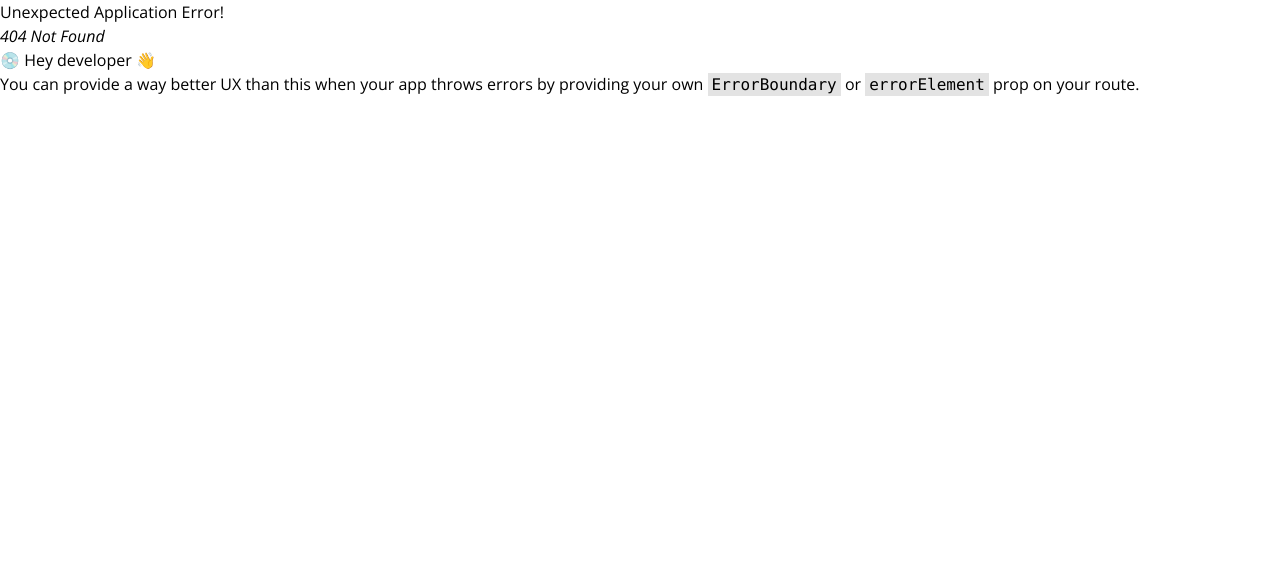
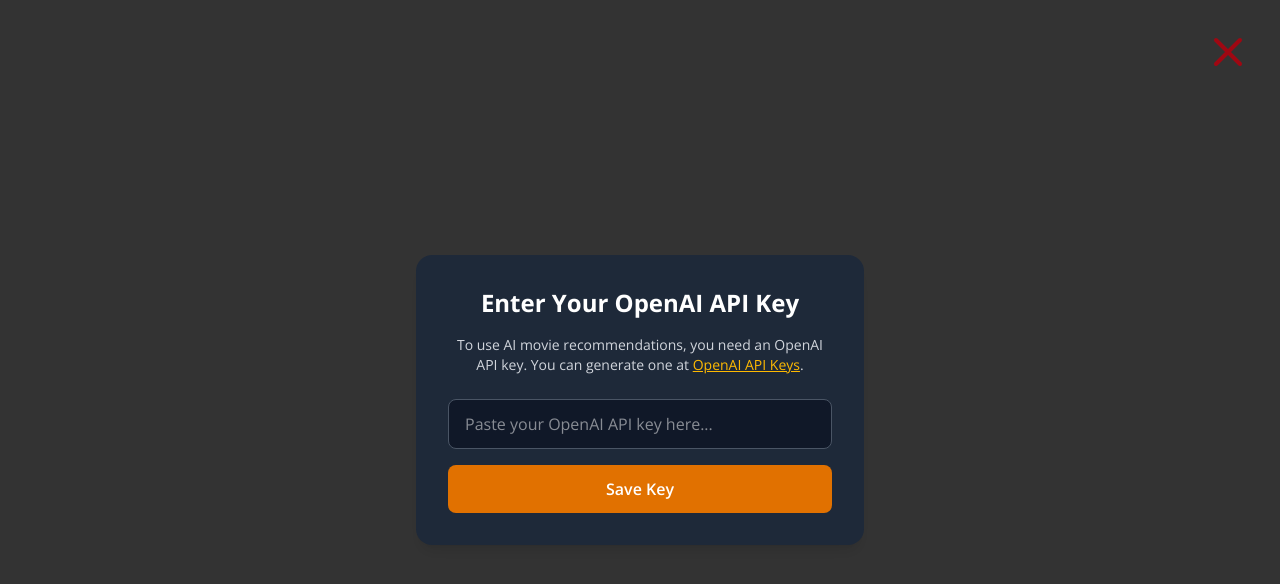
Before and after one commit to sahilkr37/CineGuide, a React (Vite) app: page /keyInput in a window 1280 px wide. Before the commit this address had no page. Shown: the top 584 px of the page. Built offline with nearby package versions, Linux system fonts and the light colour scheme.

Commit message:
added input for openAiKey

```diff
--- a/src/components/Header.jsx
+++ b/src/components/Header.jsx
@@ -6,6 +6,9 @@
 import { addUser, removeUser } from "../redux/userSlice";
 import { useDispatch, useSelector } from "react-redux";
 import SearchBar from "./SearchBar";
+import KeyInput from "./KeyInput";
+
+import { clearAIKey } from "../redux/aiKeySlice";
 
 
 function Header() {
@@ -13,6 +16,7 @@
     const dispatch = useDispatch();
     const [showProfileMenu, setShowProfileMenu] = useState(false);
     const [active, setActive] = useState("Movies");
+    const [showKeyInputBox, setShowKeyInputBox] = useState(false);
 
     const profileRef = useRef(null);
 
@@ -57,7 +61,7 @@
                 {user && (
                     <>
                         <div className="hidden md:flex gap-6 lg:gap-8 text-sm sm:text-base md:text-lg font-semibold">
-                            {["Movies", "TV Shows", "My List"].map((item) => (
+                            {["Movies", "My List"].map((item) => (
                                 <button
                                     key={item}
                                     onClick={() => setActive(item)}
@@ -73,6 +77,7 @@
 
                         <div className="flex gap-5 items-center">
                             <SearchBar />
+                            {(showKeyInputBox) && <KeyInput showKeyInputBox={showKeyInputBox} setShowKeyInputBox={setShowKeyInputBox} />}
 
                             <div className="relative" ref={profileRef}>
                                 <img
@@ -86,33 +91,37 @@
                                     <div className="absolute right-0 mt-2 w-40 sm:w-48 bg-black text-white rounded-lg shadow-lg border border-amber-600 overflow-hidden">
                                         <button
                                             onClick={() => navigate("/profile")}
-                                            className="w-full text-left px-4 py-2 hover:bg-amber-600 transition"
+                                            className="w-full cursor-pointer text-left px-4 py-2 hover:bg-amber-600 transition"
                                         >
                                             View Profile
                                         </button>
                                         <button
-                                            onClick={() => navigate("/settings")}
-                                            className="w-full text-left px-4 py-2 hover:bg-amber-600 transition"
+                                            onClick={() => setShowKeyInputBox(!showKeyInputBox)}
+                                            className="w-full cursor-pointer text-left px-4 py-2 hover:bg-amber-600 transition"
                                         >
-                                            Settings
+                                            OpenAI Key
                                         </button>
                                         <button
                                             onClick={() => {
                                                 signOut(auth)
-                                                    .then(() => { })
+                                                    .then(() => {
+                                                        dispatch(clearAIKey()); // clear API key after successful logout
+                                                        navigate("/"); // redirect to home or login
+                                                    })
                                                     .catch(() => navigate("/error"));
                                             }}
-                                            className="w-full text-left px-4 py-2 hover:bg-red-600 transition"
+                                            className="w-full cursor-pointer text-left px-4 py-2 hover:bg-red-600 transition"
                                         >
                                             Sign Out
                                         </button>
+
                                     </div>
                                 )}
                             </div>
                         </div>
                     </>
                 )}
-            </div>
+            </div >
 
 
         </>
--- /dev/null
+++ b/src/components/KeyInput.jsx
@@ -0,0 +1,61 @@
+import React, { useState } from "react";
+import { X } from 'lucide-react'
+import { useDispatch, useSelector } from "react-redux";
+import { addAIKey } from "../redux/aiKeySlice";
+
+const KeyInput = ({ showKeyInputBox, setShowKeyInputBox }) => {
+
+    const dispatch = useDispatch();
+    const savedKey = useSelector((store) => store.aiKey.aiKey || []);
+    const [aiKey, setAiKey] = useState(savedKey || "");
+
+    return (
+        <>
+
+            <div className="fixed inset-0 bg-gray-800 sm:bg-black/80 z-40 flex items-center justify-center">
+                <X className='absolute right-10 top-10 cursor-pointer text-red-800 scale-200 transition-all' onClick={() => setShowKeyInputBox(!showKeyInputBox)} />
+
+                <div className="bg-gray-800 shadow-lg rounded-2xl p-8 w-full max-w-md text-white">
+                    <h2 className="text-2xl font-bold mb-4 text-center">
+                        Enter Your OpenAI API Key
+                    </h2>
+
+                    <p className="text-sm text-gray-300 mb-6 text-center">
+                        To use AI movie recommendations, you need an OpenAI API key.
+                        You can generate one at{" "}
+                        <a
+                            href="https://platform.openai.com/api-keys"
+                            target="_blank"
+                            rel="noopener noreferrer"
+                            className="text-amber-400 underline hover:text-amber-300"
+                        >
+                            OpenAI API Keys
+                        </a>.
+                    </p>
+
+                    <input
+                        type="password"
+                        placeholder="Paste your OpenAI API key here..."
+                        value={aiKey}
+                        onChange={(e) => setAiKey(e.target.value)}
+                        className="w-full px-4 py-3 mb-4 rounded-lg bg-gray-900 border border-gray-600 text-white focus:outline-none focus:ring-2 focus:ring-amber-500"
+                    />
+
+                    <button onClick={() => {
+                        if (aiKey.trim()) {
+                            dispatch(addAIKey(aiKey))
+                            console.log(`dispatched ${aiKey}`)
+                            setShowKeyInputBox(false);
+                        } else {
+                            alert("Please enter a valid API key");
+                        }
+                    }} className="w-full bg-amber-600 cursor-pointer hover:bg-amber-500 text-white font-semibold py-3 rounded-lg transition">
+                        Save Key
+                    </button>
+                </div>
+            </div>
+
+        </>
+    )
+}
+export default KeyInput;
--- a/src/components/Layout.jsx
+++ b/src/components/Layout.jsx
@@ -1,6 +1,7 @@
 import { createBrowserRouter, RouterProvider } from "react-router"
 import Auth from "./Auth"
 import Browse from "./Browse"
+import KeyInput from "./KeyInput"
 
 
 const Layout = () => {
@@ -17,6 +18,10 @@
             path: "/browse",
             element: <Browse />
         },
+        {
+            path: "/keyInput",
+            element: <KeyInput />
+        },
 
     ])
 
--- a/src/components/SearchBar.jsx
+++ b/src/components/SearchBar.jsx
@@ -23,7 +23,7 @@
 
             {/*Search Bar */}
             {showSearch && (
-                < div className="absolute top-15 sm:top-20 left-0 sm:w-2/4  sm:p-10 sm:-translate-x-1/2 sm:left-1/2 w-full p-4 bg-black z-40 transition-all duration-300 ease-in-out sm:rounded-md">
+                < div className="absolute top-15 sm:top-20 left-0 sm:w-2/4  sm:p-10 sm:-translate-x-1/2 sm:left-1/2 w-full p-4 bg-black/80 z-40 transition-all duration-300 ease-in-out sm:rounded-md">
                     <X className='absolute right-3 top-2 cursor-pointer text-red-800 sm:scale-150  transition-all' onClick={() => setShowSearch(false)} />
                     <div className="flex items-center gap-2 border sm:w-[100%] w-[90%] px-3 py-2 sm:p-5 bg-[#393E46] border-white rounded-full">
 
--- /dev/null
+++ b/src/redux/aiKeySlice.js
@@ -0,0 +1,19 @@
+import { createSlice } from "@reduxjs/toolkit";
+
+export const aiKeySlice = createSlice({
+    name: "aiKey",
+    initialState: { aiKey: localStorage.getItem("aiKey") || "" },
+    reducers: {
+        addAIKey: (state, action) => {
+            state.aiKey = action.payload;
+            localStorage.setItem("aiKey", action.payload);
+        },
+        clearAIKey: (state) => {
+            state.aiKey = "";
+            localStorage.removeItem("aiKey");
+        },
+    },
+});
+
+export const { addAIKey, clearAIKey } = aiKeySlice.actions;
+export default aiKeySlice.reducer;
--- a/src/redux/appStore.js
+++ b/src/redux/appStore.js
@@ -1,13 +1,14 @@
 import { configureStore } from "@reduxjs/toolkit";
 import userSlice from "./userSlice"
 import moviesSlice from './moviesSlice'
+import aiKeySlice from './aiKeySlice'
 
 export const appStore = configureStore(
     {
         reducer: {
             user: userSlice,
             movies: moviesSlice,
-
+            aiKey: aiKeySlice,
         }
     }
 )
--- a/src/redux/userSlice.js
+++ b/src/redux/userSlice.js
@@ -9,7 +9,7 @@
         },
         removeUser: (state, action) => {
             return null
-        }
+        },
     }
 })
 export const { addUser, removeUser } = userSlice.actions
```
